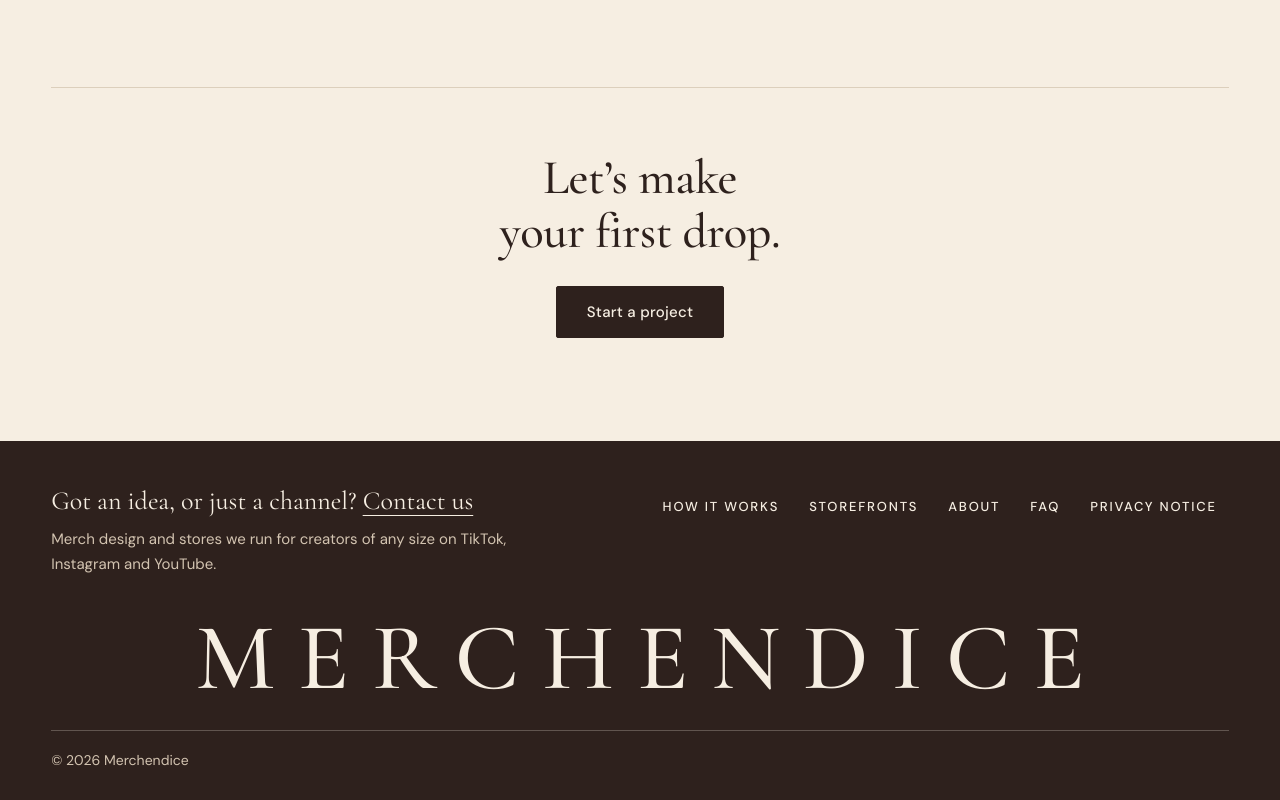
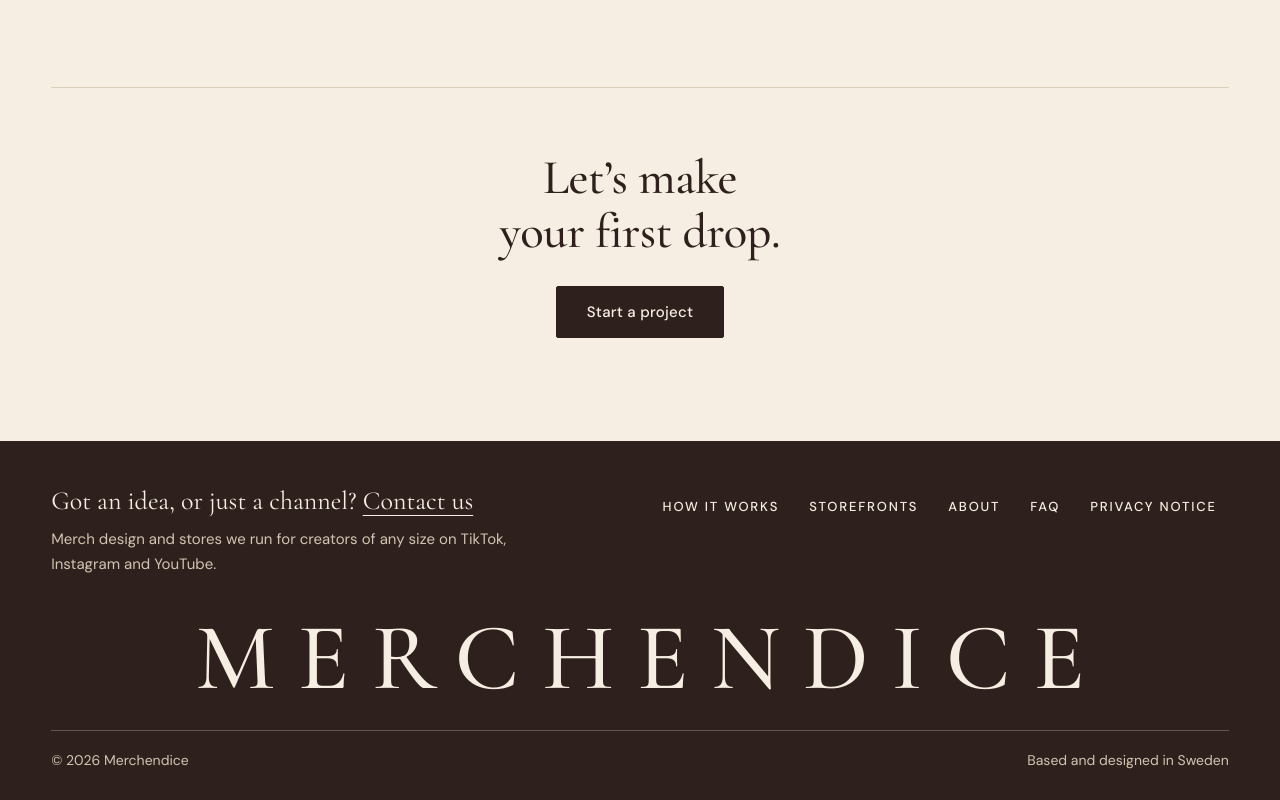
Before and after one commit to 0comp/merchendice, a website: page merchendice/index.html in a window 1280 px wide. Shown: the part 4389-5189 px from the top of the page. Drawn offline with Linux system fonts and the light colour scheme.

Commit message:
Add the approved footer line: Based and designed in Sweden

```diff
--- a/merchendice/index.html
+++ b/merchendice/index.html
@@ -196,7 +196,7 @@
         </nav>
       </div>
       <a class="footer-wordmark" href="#top" aria-label="Merchendice home">Merchendice</a>
-      <p class="footer-base">© 2026 Merchendice</p>
+      <p class="footer-base"><span>© 2026 Merchendice</span> <span>Based and designed in Sweden</span></p>
     </footer>
   </body>
 </html>
--- a/merchendice/site.css
+++ b/merchendice/site.css
@@ -359,7 +359,7 @@ main { display: block; }
   white-space: nowrap;
   padding-left: .24em;
 }
-.footer-base { margin-bottom: 0; padding-top: 18px; border-top: 1px solid rgba(246, 238, 226, .25); color: var(--on-dark-muted); font-size: 14px; }
+.footer-base { display: flex; flex-wrap: wrap; justify-content: space-between; gap: 6px 24px; margin-bottom: 0; padding-top: 18px; border-top: 1px solid rgba(246, 238, 226, .25); color: var(--on-dark-muted); font-size: 14px; }
 
 /* Directory */
 .examples-hero { padding-top: clamp(48px, 7vw, 96px); padding-bottom: 36px; }
```
Also changed, not shown: merchendice/404.html (+1 -1 lines), merchendice/enquiry/index.html (+1 -1 lines), merchendice/examples/index.html (+1 -1 lines), merchendice/privacy/index.html (+1 -1 lines), merchendice/tests/behaviour.test.mjs (+2 -1 lines).
